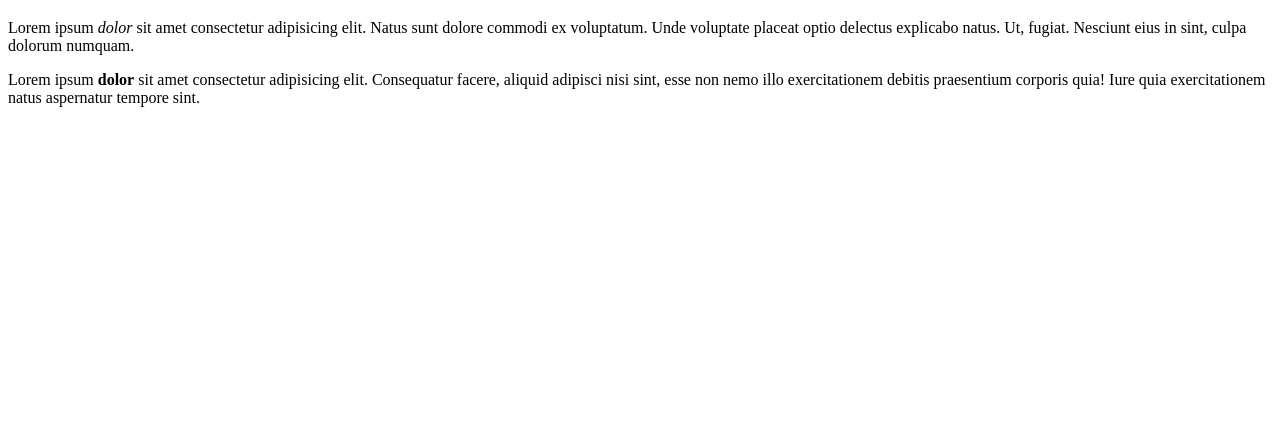
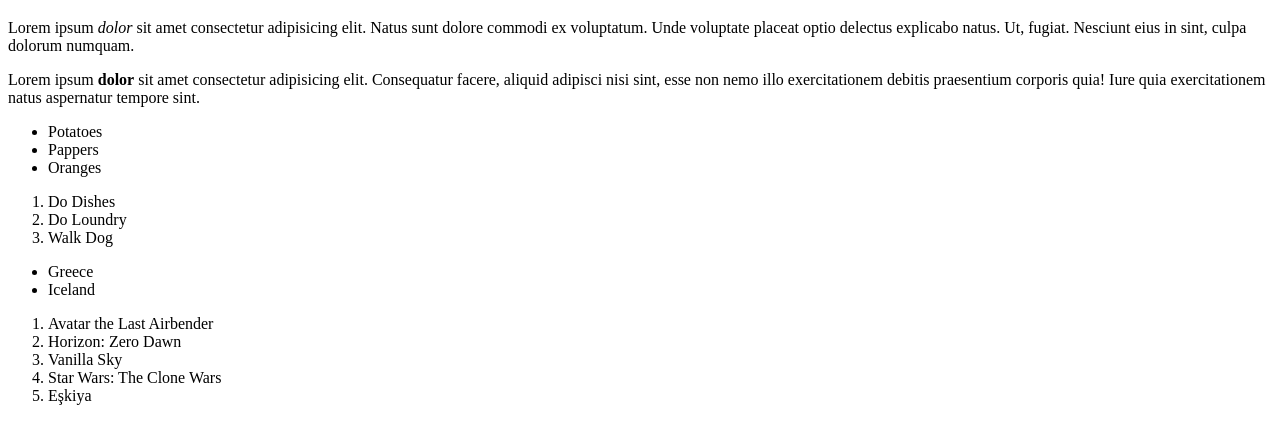
Before and after one commit to ycaglar/html-boilerplate, a plain HTML site: page index.html in a window 1280 px wide. Shown: the part 61-504 px from the top of the page. Drawn offline with Linux system fonts and the light colour scheme.

Commit message:
Update index.html

```diff
--- a/index.html
+++ b/index.html
@@ -13,5 +13,31 @@
   </p>
 
   <p>Lorem ipsum <strong>dolor</strong> sit amet consectetur adipisicing elit. Consequatur facere, aliquid adipisci nisi sint, esse non nemo illo exercitationem debitis praesentium corporis quia! Iure quia exercitationem natus aspernatur tempore sint.</p>
+
+  <ul>
+    <li>Potatoes</li>
+    <li>Pappers</li>
+    <li>Oranges</li>
+  </ul>
+
+  <ol>
+    <li>Do Dishes</li>
+    <li>Do Loundry</li>
+    <li>Walk Dog</li>
+  </ol>
+
+  <ul>
+    <li>Greece</li>
+    <li>Iceland</li>
+  </ul>
+
+  <ol>
+    <li>Avatar the Last Airbender</li>
+    <li>Horizon: Zero Dawn</li>
+    <li>Vanilla Sky</li>
+    <li>Star Wars: The Clone Wars</li>
+    <li>Eşkiya</li>
+  </ol>
+
 </body>
 </html>
```
